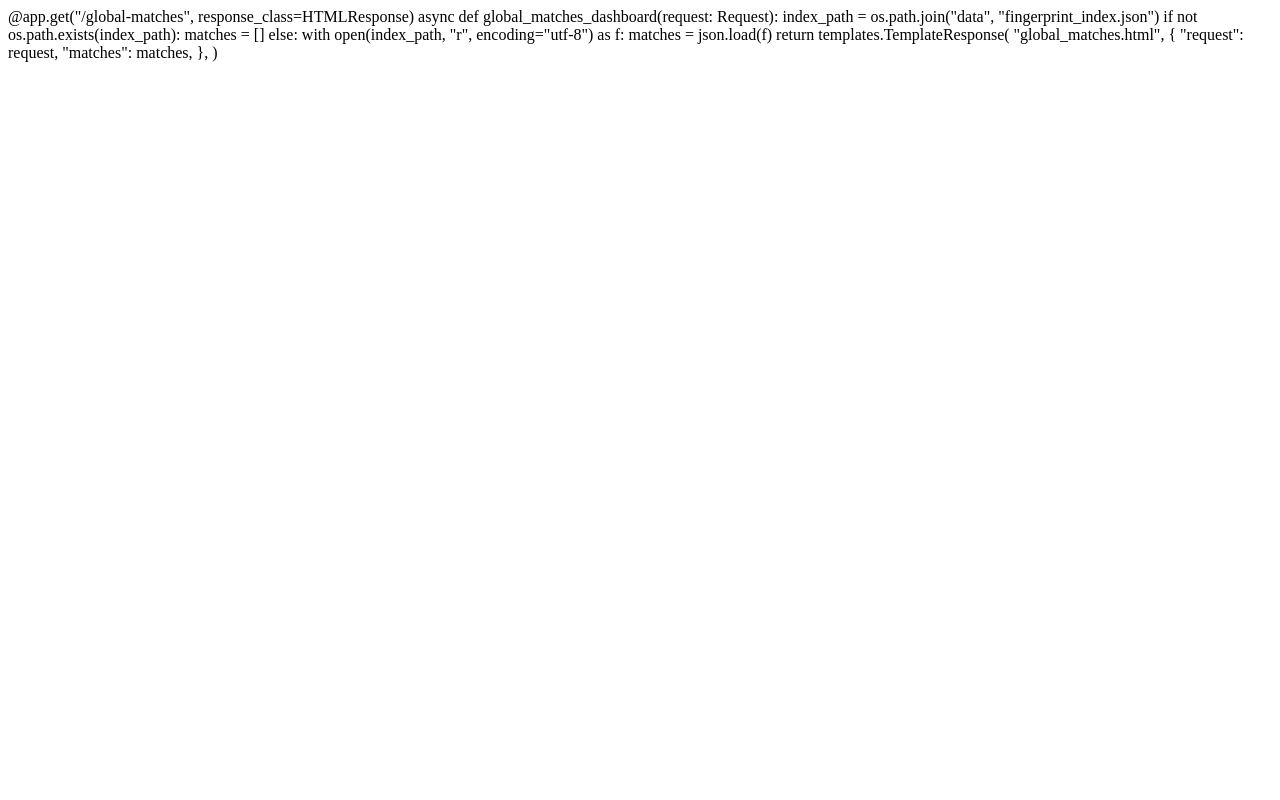
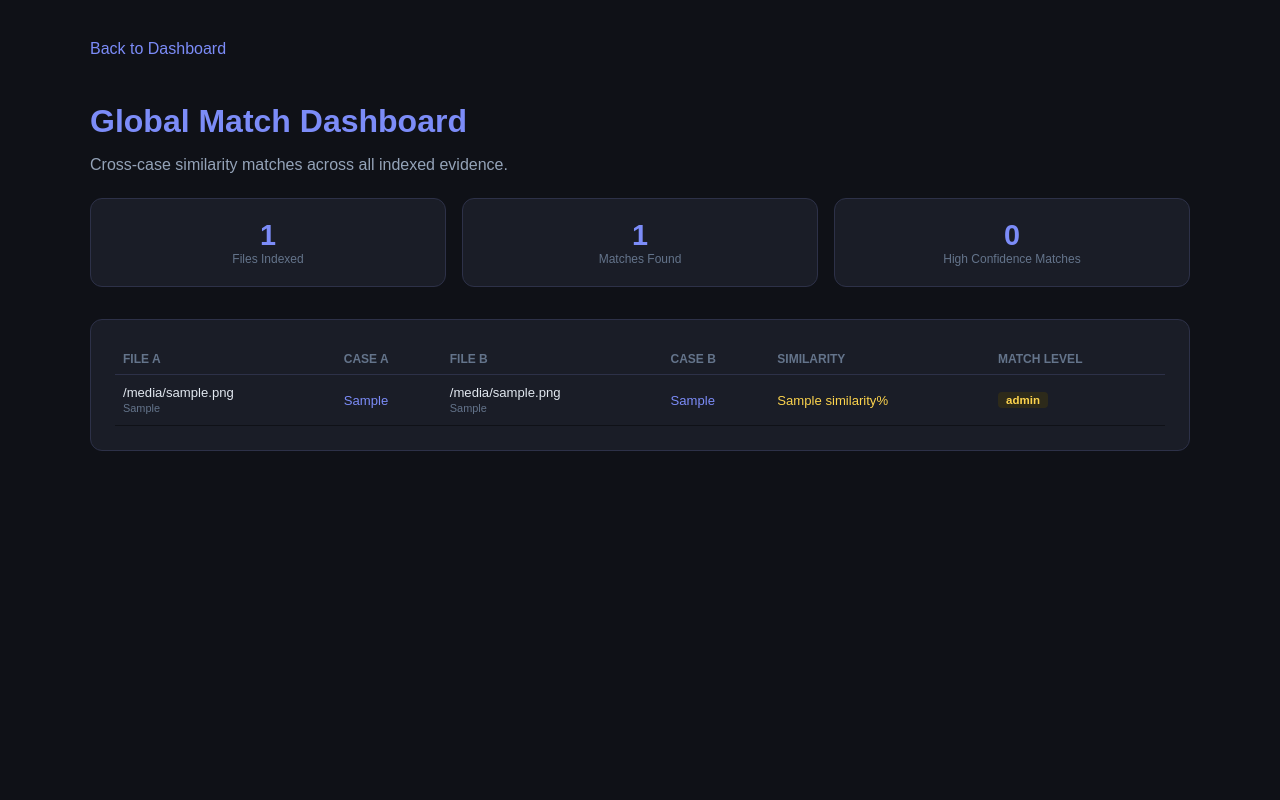
Before and after one commit to Kcaldwell99/evidenceanalyzer, a FastAPI app: template app/templates/global_matches.html in a window 1280 px wide. Run offline with FastAPI, Linux system fonts and the light colour scheme; the template is opened without the code that fills it: most values are stand-ins (such as "Sample title", 1, 10 or a date in 2020).

Commit message:
recreate global_matches.html

```diff
--- a/app/templates/global_matches.html
+++ b/app/templates/global_matches.html
@@ -1,17 +1,61 @@
-@app.get("/global-matches", response_class=HTMLResponse)
-async def global_matches_dashboard(request: Request):
-    index_path = os.path.join("data", "fingerprint_index.json")
-
-    if not os.path.exists(index_path):
-        matches = []
-    else:
-        with open(index_path, "r", encoding="utf-8") as f:
-            matches = json.load(f)
-
-    return templates.TemplateResponse(
-        "global_matches.html",
-        {
-            "request": request,
-            "matches": matches,
-        },
-    )
+<!DOCTYPE html>
+<html lang="en">
+<head>
+  <meta charset="UTF-8" />
+  <title>Global Match Dashboard</title>
+  <style>
+    body { font-family: sans-serif; background: #0f1117; color: #e2e8f0; padding: 2rem; }
+    .container { max-width: 1100px; margin: 0 auto; }
+    a.back { color: #7c8cf8; text-decoration: none; display: inline-block; margin-bottom: 1.5rem; }
+    h1 { color: #7c8cf8; margin-bottom: 1rem; }
+    .stats { display: grid; grid-template-columns: repeat(3,1fr); gap: 1rem; margin-bottom: 2rem; }
+    .stat { background: #1a1d27; border: 1px solid #2d3148; border-radius: 12px; padding: 1.25rem; text-align: center; }
+    .stat .value { font-size: 1.8rem; font-weight: 700; color: #7c8cf8; }
+    .stat .label { font-size: 0.75rem; color: #64748b; }
+    .card { background: #1a1d27; border: 1px solid #2d3148; border-radius: 12px; padding: 1.5rem; }
+    table { width: 100%; border-collapse: collapse; font-size: 0.82rem; }
+    th { text-align: left; padding: 0.5rem; color: #64748b; font-size: 0.75rem; text-transform: uppercase; border-bottom: 1px solid #2d3148; }
+    td { padding: 0.6rem 0.5rem; border-bottom: 1px solid #0f1117; }
+    .badge { display: inline-block; padding: 0.15rem 0.5rem; border-radius: 4px; font-size: 0.72rem; font-weight: 600; }
+    .badge.high { background: #3b1f1f; color: #f87171; }
+    .badge.possible { background: #2d2a1a; color: #fcd34d; }
+    .score-high { color: #f87171; font-weight: 700; }
+    .score-possible { color: #fcd34d; }
+    .empty { color: #475569; font-style: italic; text-align: center; padding: 2rem; }
+    a { color: #7c8cf8; text-decoration: none; }
+  </style>
+</head>
+<body>
+  <div class="container">
+    <a href="/" class="back">Back to Dashboard</a>
+    <h1>Global Match Dashboard</h1>
+    <p style="color:#94a3b8; margin-bottom:1.5rem;">Cross-case similarity matches across all indexed evidence.</p>
+    <div class="stats">
+      <div class="stat"><div class="value">{{ total_indexed }}</div><div class="label">Files Indexed</div></div>
+      <div class="stat"><div class="value">{{ matches|length }}</div><div class="label">Matches Found</div></div>
+      <div class="stat"><div class="value">{{ matches|selectattr('match_level', 'equalto', 'High Match')|list|length }}</div><div class="label">High Confidence Matches</div></div>
+    </div>
+    <div class="card">
+      {% if matches %}
+      <table>
+        <thead><tr><th>File A</th><th>Case A</th><th>File B</th><th>Case B</th><th>Similarity</th><th>Match Level</th></tr></thead>
+        <tbody>
+          {% for m in matches %}
+          <tr>
+            <td>{{ m.file_a }}<br><small style="color:#64748b;">{{ m.evidence_a }}</small></td>
+            <td><a href="/cases/{{ m.case_a }}">{{ m.case_a }}</a></td>
+            <td>{{ m.file_b }}<br><small style="color:#64748b;">{{ m.evidence_b }}</small></td>
+            <td><a href="/cases/{{ m.case_b }}">{{ m.case_b }}</a></td>
+            <td class="{% if m.similarity >= 85 %}score-high{% else %}score-possible{% endif %}">{{ m.similarity }}%</td>
+            <td><span class="badge {% if m.match_level == 'High Match' %}high{% else %}possible{% endif %}">{{ m.match_level }}</span></td>
+          </tr>
+          {% endfor %}
+        </tbody>
+      </table>
+      {% else %}
+      <p class="empty">No cross-case matches found yet.</p>
+      {% endif %}
+    </div>
+  </div>
+</body>
+</html>
```
